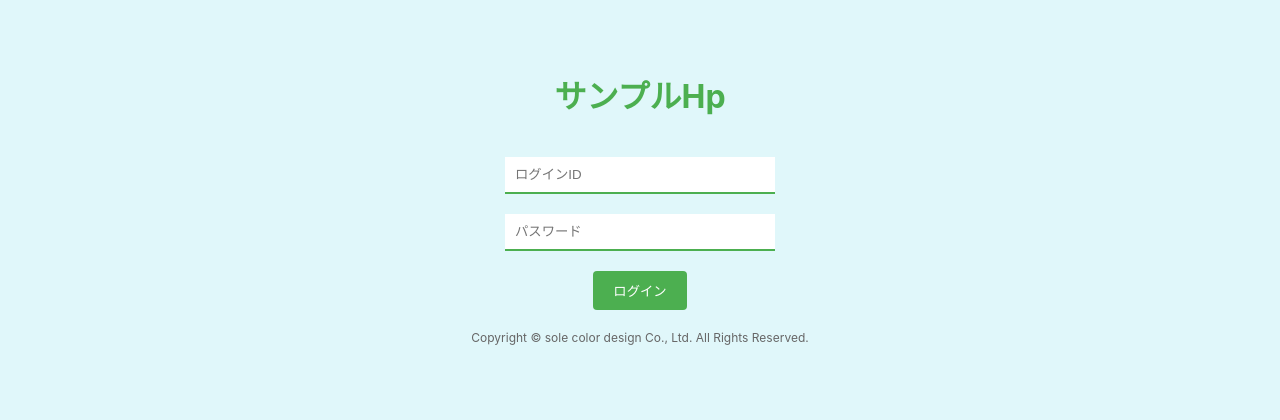
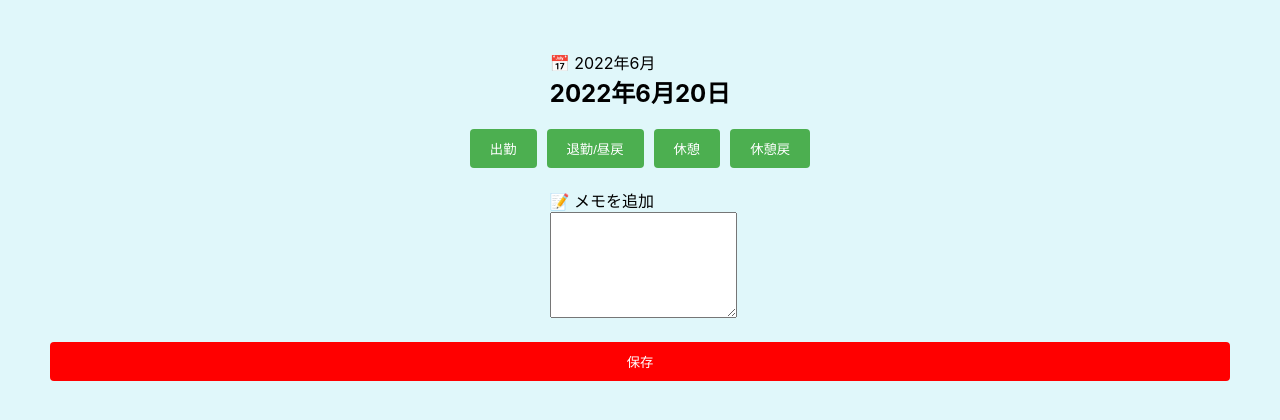
Before and after one commit to kazu2377/login-demo, a React (Create React App) app: page / in a window 1280 px wide. Both pictures are taken after a click on the button "ログイン". Shown: the top 420 px of the page. Built offline with nearby package versions, Linux system fonts and the light colour scheme.

Commit message:
登録画面を追加しました

```diff
--- /dev/null
+++ b/src/Dashboard.js
@@ -0,0 +1,36 @@
+// Dashboard.js
+import React from "react";
+import { Container, Button } from "./StyledComponents";
+
+function Dashboard() {
+  return (
+    <Container>
+      {/* 日付部分 */}
+      <div style={{ marginBottom: "20px" }}>
+        <div>📅 2022年6月</div>
+        <div style={{ fontSize: "24px", fontWeight: "bold" }}>
+          2022年6月20日
+        </div>
+      </div>
+
+      {/* ボタン群 */}
+      <div style={{ marginBottom: "20px" }}>
+        <Button style={{ marginRight: "10px" }}>出勤</Button>
+        <Button style={{ marginRight: "10px" }}>退勤/昼戻</Button>
+        <Button style={{ marginRight: "10px" }}>休憩</Button>
+        <Button>休憩戻</Button>
+      </div>
+
+      {/* メモ部分 */}
+      <div style={{ marginBottom: "20px" }}>
+        <div>📝 メモを追加</div>
+        <textarea style={{ width: "100%", height: "100px" }}></textarea>
+      </div>
+
+      {/* 保存ボタン */}
+      <Button style={{ backgroundColor: "red", width: "100%" }}>保存</Button>
+    </Container>
+  );
+}
+
+export default Dashboard;
--- a/src/LoginForm.js
+++ b/src/LoginForm.js
@@ -1,4 +1,6 @@
 import React, { useState } from "react";
+import Dashboard from "./Dashboard";
+
 import {
   Container,
   Title,
@@ -11,12 +13,21 @@ function LoginForm() {
   const [username, setUsername] = useState("");
   const [password, setPassword] = useState("");
 
+  const [isLoggedIn, setIsLoggedIn] = useState(false);
+
+  // const handleSubmit = (e) => {
+  //   e.preventDefault();
+  //   console.log("Login with:", username, password);
+  // };
+
   const handleSubmit = (e) => {
     e.preventDefault();
-    console.log("Login with:", username, password);
+    setIsLoggedIn(true); // これを追加
   };
 
-  return (
+  return isLoggedIn ? (
+    <Dashboard />
+  ) : (
     <Container>
       <Title>サンプルHp</Title>
       <Input
```
